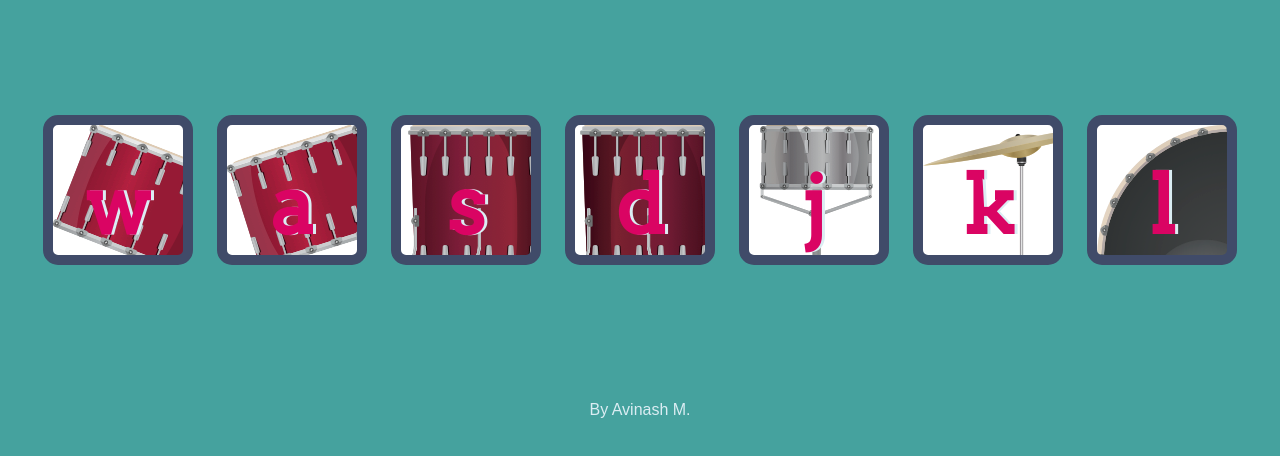
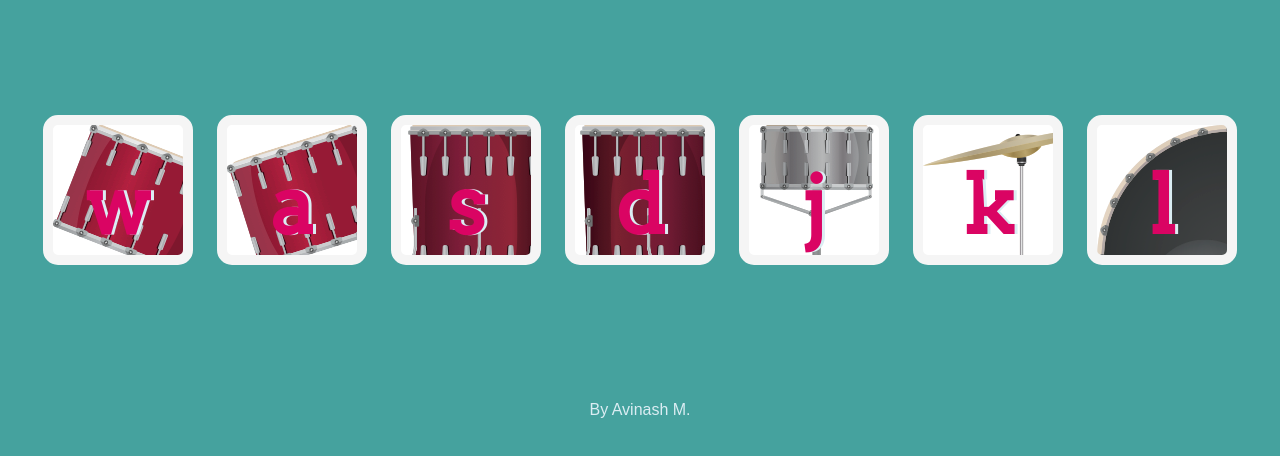
Before and after one commit to Avinash7714/DrumKit, a website: page index.html in a window 1280 px wide. Shown: the part 174-630 px from the top of the page. Drawn offline with Linux system fonts and the light colour scheme.

Commit message:
Update styles.css

```diff
--- a/styles.css
+++ b/styles.css
@@ -58,7 +58,7 @@ footer {
 
 .drum {
   outline: none;
-  border: 10px solid #404b69;
+  border: 10px solid whitesmoke;
   font-size: 5rem;
   font-family: "Arvo", cursive;
   line-height: 2;
```
